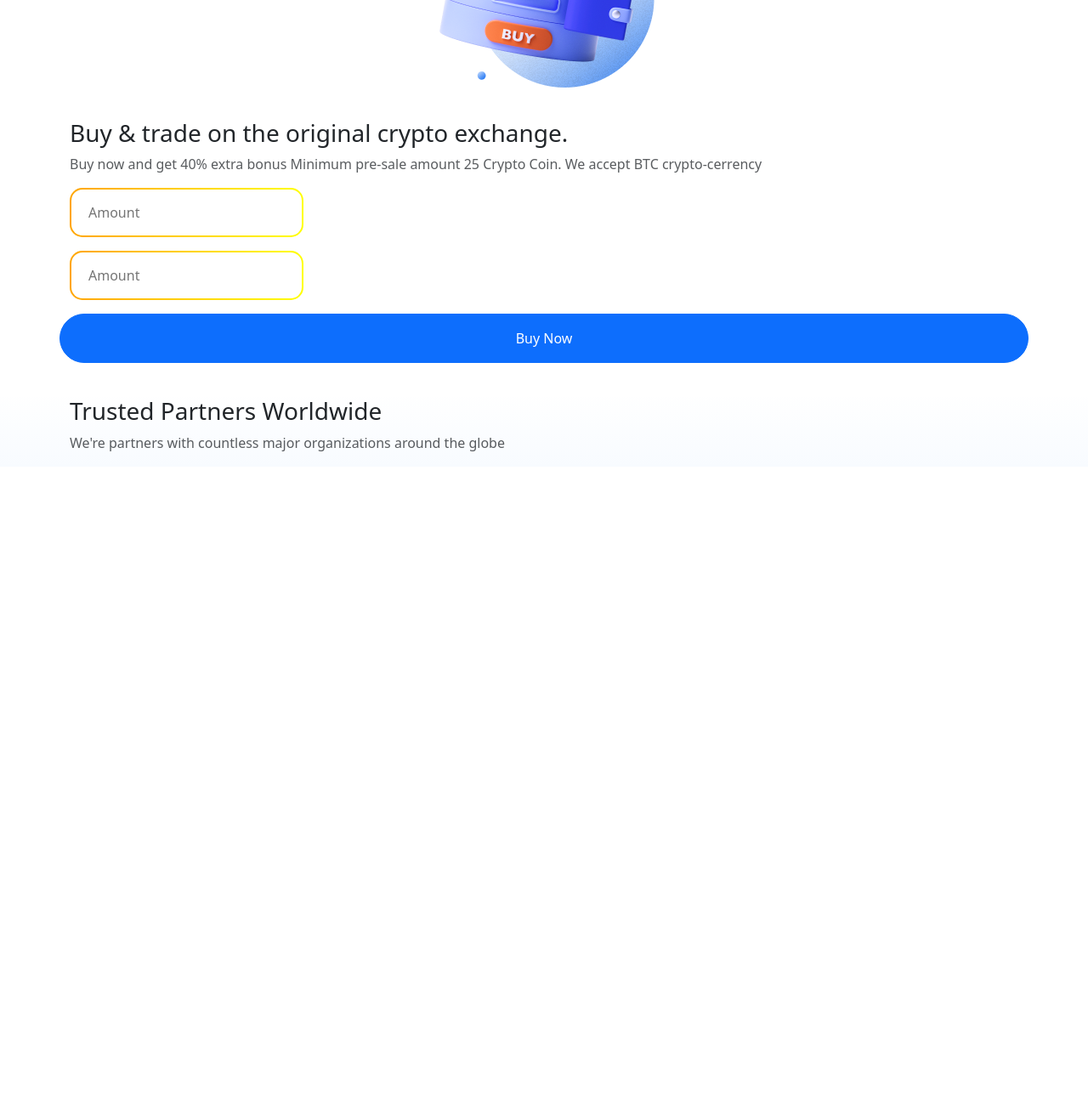
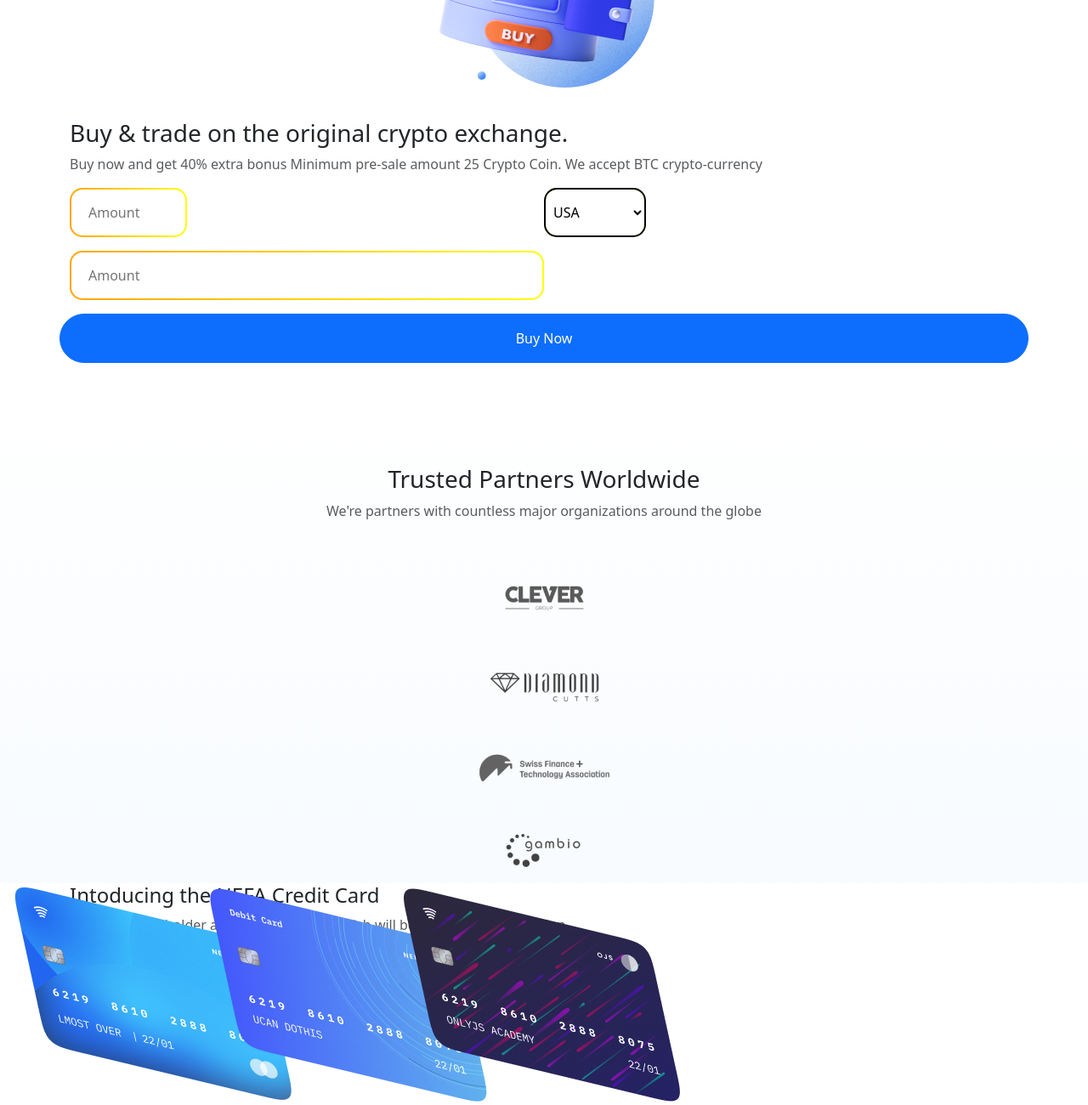
Before and after one commit to hulyaayarr/Project-Assignment-SASS-and-Figma, a plain HTML site: page index.html in a window 1280 px wide. Shown: the part 2399-3699 px from the top of the page at 85% size. Before the commit the page ends 2948 px from the top, so only its background shows below. Drawn offline with nearby package versions, Linux system fonts and the light colour scheme.

Commit message:
Adjusting

```diff
--- a/assets/sass/style.scss
+++ b/assets/sass/style.scss
@@ -98,6 +98,7 @@ $border: 2px; // Replace 2px with your desired border size
 
 input {
   padding: 15px 20px;
+  width: 50%;
   border: double 2px transparent;
   border-radius: 15px;
   background-image: linear-gradient(white, white),
@@ -106,6 +107,32 @@ input {
   background-clip: padding-box, border-box;
   // Header styling
 }
+.select {
+  padding: 15px 5px;
+  width: 120px;
+  border: double 2px;
+  border-radius: 15px;
+  background-image: linear-gradient(white, white),
+    linear-gradient(to right, orange, yellow);
+  background-origin: border-box;
+  background-clip: padding-box, border-box;
+}
+/* Yuvarlak şekil için */
+.select option {
+  border-radius: 50%;
+  background-size: cover; /* Resmi kaplamak için */
+  background-position: center; /* Resmi ortalamak için */
+}
+
+/* Her bir seçenek için bayrak resmi */
+#country option[value="1"] {
+  background-image: url("/assets/images/usa-flag.jpg"); /* USA bayrağı resmi */
+  height: 30px; /* Resim boyutu */
+  width: 40px;
+  padding-left: 50px; /* Resim ile metin arasındaki boşluk */
+  background-repeat: no-repeat; /* Resmin tekrarlanmaması */
+}
+
 .trusted {
   background: linear-gradient(
     180deg,
@@ -114,3 +141,19 @@ input {
     rgba(244, 249, 255, 0.7) 108.74%
   );
 }
+.cards {
+  position: relative;
+}
+
+.card1 {
+  position: absolute;
+  left: 35%;
+}
+.card2 {
+  position: absolute;
+  left: 15%;
+}
+.card3 {
+  position: absolute;
+  left: -5%;
+}
--- a/index.html
+++ b/index.html
@@ -518,15 +518,26 @@
               <h3>Buy & trade on the original crypto exchange.</h3>
               <p class="text-muted">
                 Buy now and get 40% extra bonus Minimum pre-sale amount 25
-                Crypto Coin. We accept BTC crypto-cerrency
+                Crypto Coin. We accept BTC crypto-currency
               </p>
-
-              <p>
+              <div class="row">
+                <div class="col-6">
+                  <p class="d-inline-block">
                     <span class="input">
                       <input type="text" placeholder="Amount" />
                       <span></span>
                     </span>
                   </p>
+                </div>
+                <div class="col-6">
+                  <div>
+                    <select class="select" id="country">
+                      <option value="1">USA</option>
+                      <option value="2"></option>
+                    </select>
+                  </div>
+                </div>
+              </div>
 
               <p>
                 <span class="input mt-3">
@@ -535,7 +546,7 @@
                 </span>
               </p>
 
-              <button class="btn btn-primary mb-3 rounded-5 py-3">
+              <button class="btn btn-primary mb-5 rounded-5 py-3">
                 Buy Now
               </button>
             </div>
@@ -555,11 +566,63 @@
     <!--Trusted Partners Worldwide-->
     <section class="trusted">
       <div class="container">
-        <div class="row">
+        <div class="row d-flex justify-content-center text-center pt-5">
+          <div class="col-10">
             <h3>Trusted Partners Worldwide</h3>
             <p class="text-muted">
               We're partners with countless major organizations around the globe
             </p>
+          </div>
+        </div>
+        <div class="row text-center mt-3">
+          <div class="col-12 mt-3">
+            <img src="/assets/images/partner-img-1.png" alt="" />
+          </div>
+          <div class="col-12 mt-3">
+            <img src="/assets/images/partner-img-2.png" alt="" />
+          </div>
+          <div class="col-12 mt-3">
+            <img src="/assets/images/partner-img-3.png" alt="" />
+          </div>
+          <div class="col-12 mt-3">
+            <img src="/assets/images/partner-img-4.png" alt="" />
+          </div>
+        </div>
+      </div>
+    </section>
+
+    <!--NEFA-->
+    <section>
+      <div class="container">
+        <div class="row">
+          <div class="col-12 cards">
+            <img
+              class="card3 z-index img-fluid"
+              src="/assets/images/card3.png"
+              alt=""
+            />
+
+            <img
+              class="card2 z-index-1 img-fluid"
+              src="/assets/images/card2.png"
+              alt=""
+            />
+
+            <img
+              class="card1 z-index-2 img-fluid"
+              src="/assets/images/card.png"
+              alt=""
+            />
+          </div>
+        </div>
+        <div class="row">
+          <div class="col-10">
+            <h4>Intoducing the <span>NEFA</span> Credit Card</h4>
+            <p class="text-muted">
+              Subject to cardholder and rewards terms which will be available at
+              application.
+            </p>
+          </div>
         </div>
       </div>
     </section>
```
Also changed, not shown: assets/images/Group 36.png (added), assets/images/card.png (added), assets/images/card2.png (added), assets/images/card3.png (added), assets/images/image-cards.png (added), assets/images/partner-img-1.png (added), assets/images/partner-img-2.png (added), assets/images/partner-img-3.png (added), assets/images/partner-img-4.png (added), assets/images/united-states-flag-icon.svg (added), assets/images/usa-flag.jpg (added), assets/sass/style.css, 1 other file. Lines whose indentation alone changed are shown as unchanged.
